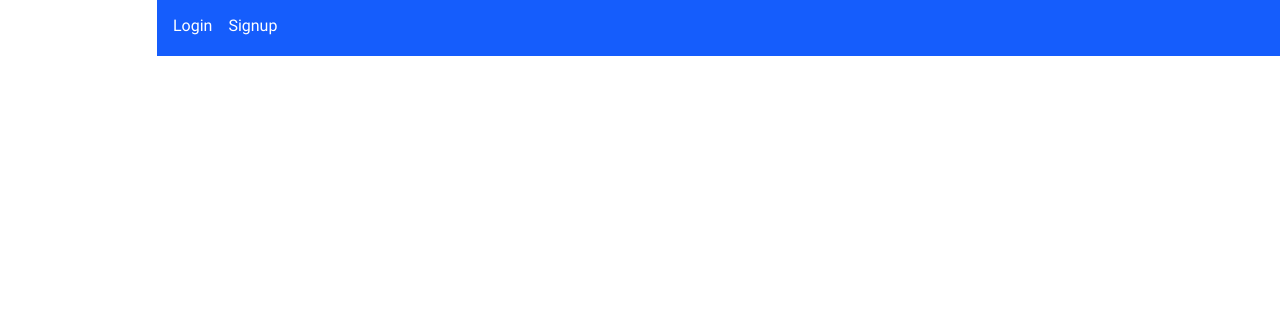
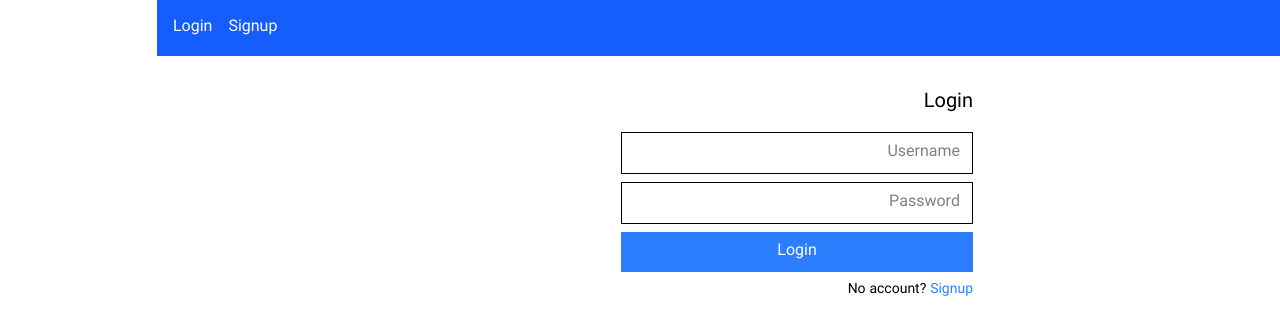
Before and after one commit to maryam-roshani/todo-api2, a React (Vite) app: page /login in a window 1280 px wide. Shown: the top 334 px of the page. Built offline with nearby package versions, Linux system fonts and the light colour scheme.

Commit message:
login/signup

```diff
--- a/src/components/navbar.tsx
+++ b/src/components/navbar.tsx
@@ -1,16 +1,19 @@
+import { useSelector, useDispatch } from 'react-redux';
+import { RootState, AppDispatch } from '../store';
+import { logout } from '../store/authSlice';
 import { Link } from 'react-router-dom';
 
-interface NavBarProps {
-  isAuthenticated: boolean;
-  onLogout: () => void;
-}
 
-const NavBar: React.FC<NavBarProps> = ({ isAuthenticated, onLogout }) => {
+const NavBar: React.FC = () => {
+  const auth = useSelector((state: RootState) => state.auth);
+  const dispatch: AppDispatch = useDispatch();
+
+
   return (
     <nav className="bg-blue-600 text-white p-4 flex justify-between">
       <div>
         <Link to="/" className="mr-4 font-bold">My ToDo App</Link>
-        {isAuthenticated && (
+        {auth.isAuthenticated && (
           <>
             <Link to="/dashboard" className="mr-4">Dashboard</Link>
             <Link to="/tasks" className="mr-4">Tasks</Link>
@@ -18,8 +21,13 @@ const NavBar: React.FC<NavBarProps> = ({ isAuthenticated, onLogout }) => {
         )}
       </div>
       <div>
-        {isAuthenticated ? (
-          <button onClick={onLogout} className="bg-red-500 px-3 py-1 rounded">Logout</button>
+        {auth.isAuthenticated ? (
+            <>
+                <span className="mr-4">Hello, {auth.user?.username}</span>
+                <button onClick={() => dispatch(logout())} className="bg-red-500 text-white px-2 py-1 rounded">
+                Logout
+                </button>
+            </>
         ) : (
           <>
             <Link to="/login" className="mr-4">Login</Link>
--- a/src/pages/Login.tsx
+++ b/src/pages/Login.tsx
@@ -1,11 +1,58 @@
-import React from 'react'
+import { useState } from 'react';
+import { useNavigate, Link } from 'react-router-dom';
+import { useDispatch } from 'react-redux';
+import { AppDispatch } from '../store';
+import { loginSuccess } from '../store/authSlice';
+import { login } from '../services/AuthService';
 
 const Login = () => {
+  const [username, setUsername] = useState('');
+  const [password, setPassword] = useState('');
+  const [error, setError] = useState<string | null>(null);
+
+  const dispatch: AppDispatch = useDispatch();
+  const navigate = useNavigate();
+
+  const handleSubmit = async (e: React.FormEvent) => {
+    e.preventDefault();
+
+    try {
+      const user = await login(username, password);
+      dispatch(loginSuccess({ id: user.id, username: user.username }));
+      navigate('/dashboard');
+    } catch (err: any) {
+      setError(err.message || 'Login failed');
+    }
+  };
+
   return (
-    <>
-      <h1 className="text-2xl">Login Page</h1>
-    </>
-  )
-}
+    <div className="max-w-sm mx-auto p-4">
+      <h2 className="text-xl mb-4">Login</h2>
+      <form onSubmit={handleSubmit}>
+        <input
+          type="text"
+          placeholder="Username"
+          value={username}
+          onChange={(e) => setUsername(e.target.value)}
+          required
+          className="border px-3 py-2 w-full mb-2"
+        />
+        <input
+          type="password"
+          placeholder="Password"
+          value={password}
+          onChange={(e) => setPassword(e.target.value)}
+          required
+          className="border px-3 py-2 w-full mb-2"
+        />
+        {error && <p className="text-red-500 mb-2">{error}</p>}
+        <button type="submit" className="bg-blue-500 text-white px-4 py-2 w-full">Login</button>
+      </form>
+      <p className="mt-2 text-sm">
+        No account? <Link to="/signup" className="text-blue-500">Signup</Link>
+      </p>
+    </div>
+  );
+};
 
-export default Login
+export default Login;
--- a/src/pages/Signup.tsx
+++ b/src/pages/Signup.tsx
@@ -7,7 +7,7 @@ import { signup } from '../services/AuthService';
 import { validatePassword } from '../utils/passwordValidation';
 
 const Signup = () => {
-  const [email, setEmail] = useState('');
+  const [username, setUsername] = useState('');
   const [password, setPassword] = useState('');
   const [error, setError] = useState<string | null>(null);
 
@@ -24,8 +24,8 @@ const Signup = () => {
     }
 
     try {
-      const user = await signup(email, password);
-      dispatch(loginSuccess({ id: user.id, email: user.email }));
+      const user = await signup(username, password);
+      dispatch(loginSuccess({ id: user.id, username: user.username }));
       navigate('/dashboard');
     } catch (err) {
       setError('Signup failed. Email might already be used.');
@@ -37,10 +37,10 @@ const Signup = () => {
       <h2 className="text-xl mb-4">Signup</h2>
       <form onSubmit={handleSubmit}>
         <input
-          type="email"
-          placeholder="Email"
-          value={email}
-          onChange={(e) => setEmail(e.target.value)}
+          type="text"
+          placeholder="Username"
+          value={username}
+          onChange={(e) => setUsername(e.target.value)}
           required
           className="border px-3 py-2 w-full mb-2"
         />
```
